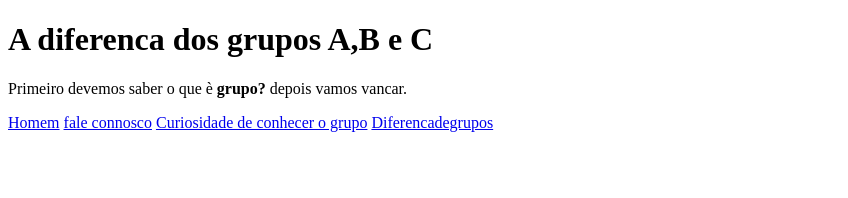
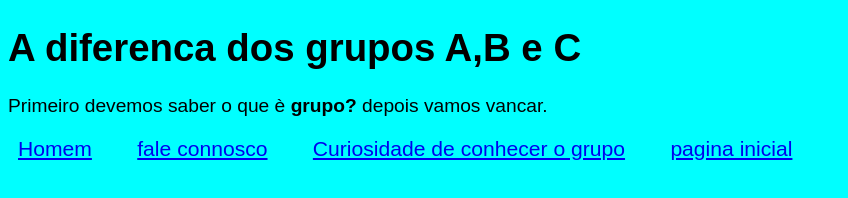
Before and after one commit to neliocandidolanga/projecto, a plain HTML site: page diferenca de grupos-A,B,C/grupos.html in a window 1280 px wide. Shown: the whole page, without its empty margins (0-848 px from the left). Drawn offline with Linux system fonts and the light colour scheme.

Commit message:
organizar melhor o main

```diff
--- a/Meu poltiforne/style,portif.css
+++ b/Meu poltiforne/style,portif.css
@@ -19,6 +19,15 @@
     --fonte-primaria: 'Krona One', sans-serif;
     --fonte-secundaria: 'Montserrat', sans-serif;
 }
+a{
+    padding: 10px;
+    margin-right: 20px;
+    font-size: 1.1em;
+   color: #22D4FD;
+
+
+}
+
 
 body{
     box-sizing: border-box;
--- /dev/null
+++ b/curiosidade de grupo/style.css
@@ -0,0 +1,25 @@
+@charset "utf-8"
+*{
+    height: 100px;
+    margin: 0px;
+    padding: 0px;
+
+
+}
+body{
+        background-color: aquamarine;
+        font-family: Arial, Helvetica, sans-serif;
+        font-size: 1.2em;
+
+
+
+}
+
+a{
+    padding: 10px;
+    margin-right: 20px;
+    font-size: 1.1em;
+
+
+
+}
--- a/diferenca de grupos-A,B,C/grupos.html
+++ b/diferenca de grupos-A,B,C/grupos.html
@@ -4,22 +4,25 @@
     <meta charset="UTF-8">
     <meta name="viewport" content="width=device-width, initial-scale=1.0">
     <title>A diferenca dos grupos</title>
+    <link rel="stylesheet" href="style.css">
+
 </head>
 <body>
+
     <header>
         <h1>A diferenca dos grupos A,B e C</h1>
         <P>Primeiro devemos saber o que è <strong>grupo?</strong> depois vamos vancar.</P>
 
-        <nav>
-            <a href="Meu poltiforne/portif.html" target="_blank">Homem</a>
-            <a href="sobre nòs da equipe/connosco.html" target="_blank">fale connosco</a>
-            <a href="curiosidade de grupo/calcdnotas.html" target="_blank">Curiosidade de conhecer o grupo</a>
-            <a href="diferenca de grupos-A,B,C/grupos.html" target="">Diferencadegrupos</a>
 
+            <nav>
 
+                    <a href="../Meu poltiforne/portif.html" target="_self" rel="next">Homem</a>
+                    <a href="../sobre nòs da equipe/connosco.html" target="_self" rel="next">fale connosco</a>
+                    <a href="../curiosidade de grupo/calcdnotas.html" target="_self" rel="next">Curiosidade de conhecer o grupo</a>
+                    <a href="../index.html" target="_self" rel="next">pagina inicial</a>
 
+            </nav>
 
-        </nav>
     </header>
     <main>
 
--- /dev/null
+++ b/diferenca de grupos-A,B,C/style.css
@@ -0,0 +1,25 @@
+@charset "utf-8"
+*{
+    height: 100px;
+    margin: 0px;
+    padding: 0px;
+
+
+}
+body{
+        background-color: cyan;
+        font-family: Arial, Helvetica, sans-serif;
+        font-size: 1.2em;
+
+
+
+}
+
+a{
+    padding: 10px;
+    margin-right: 20px;
+    font-size: 1.1em;
+
+
+
+}
--- /dev/null
+++ b/sobre nòs da equipe/style.css
@@ -0,0 +1,26 @@
+@charset "utf-8"
+
+*{
+    height: 100px;
+    margin: 0px;
+    padding: 0px;
+
+
+}
+body{
+        background-color: blanchedalmond;
+        font-family: Arial, Helvetica, sans-serif;
+        font-size: 1.2em;
+
+
+
+}
+
+a{
+    padding: 10px;
+    margin-right: 20px;
+    font-size: 1.1em;
+
+
+
+}
--- a/style.css
+++ b/style.css
@@ -107,8 +107,8 @@ a:visited{ color: blue;
 
 a{
     padding: 10px;
-    margin-right: 40px;
-    font-size: 1.3em;
+    margin-right: 20px;
+    font-size: 1.1em;
 
 
 
@@ -126,22 +126,36 @@ img{
 
 }
 
- h1{
+ header > h1{
            text-align: center;
-
+            color: black;
 
 
 }
 
+main > h1{
+    color: #67FF53;
+
+    text-align: center;
+}
 
 
+header > h2{
+    text-align: center;
+    font-size: 1.3;
+    font-family: Arial, Helvetica, sans-serif;
+    color: #272727;
+
+
+}
 
 
 h2{
     text-align: center;
     font-size: 1.3;
     font-family: Arial, Helvetica, sans-serif;
-    color: black;
+    color: #22D4FD;
+      #7cf06c
 
 }
 footer{
```
Also changed, not shown: Index.html (+3 -1 lines), Meu poltiforne/portif.html (+4 -4 lines), curiosidade de grupo/calcdnotas.html (+6 -5 lines), sobre nòs da equipe/connosco.html (+6 -5 lines).
